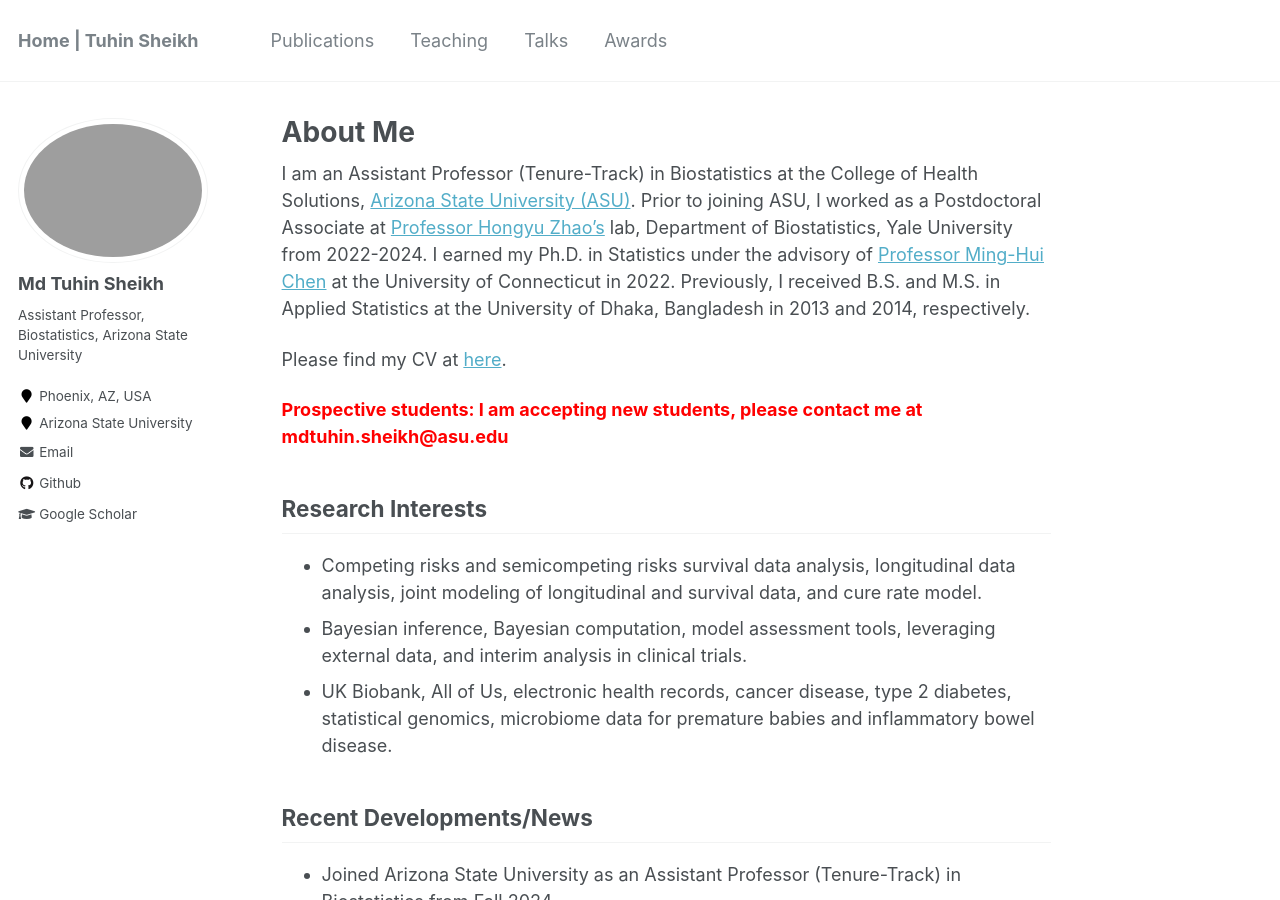
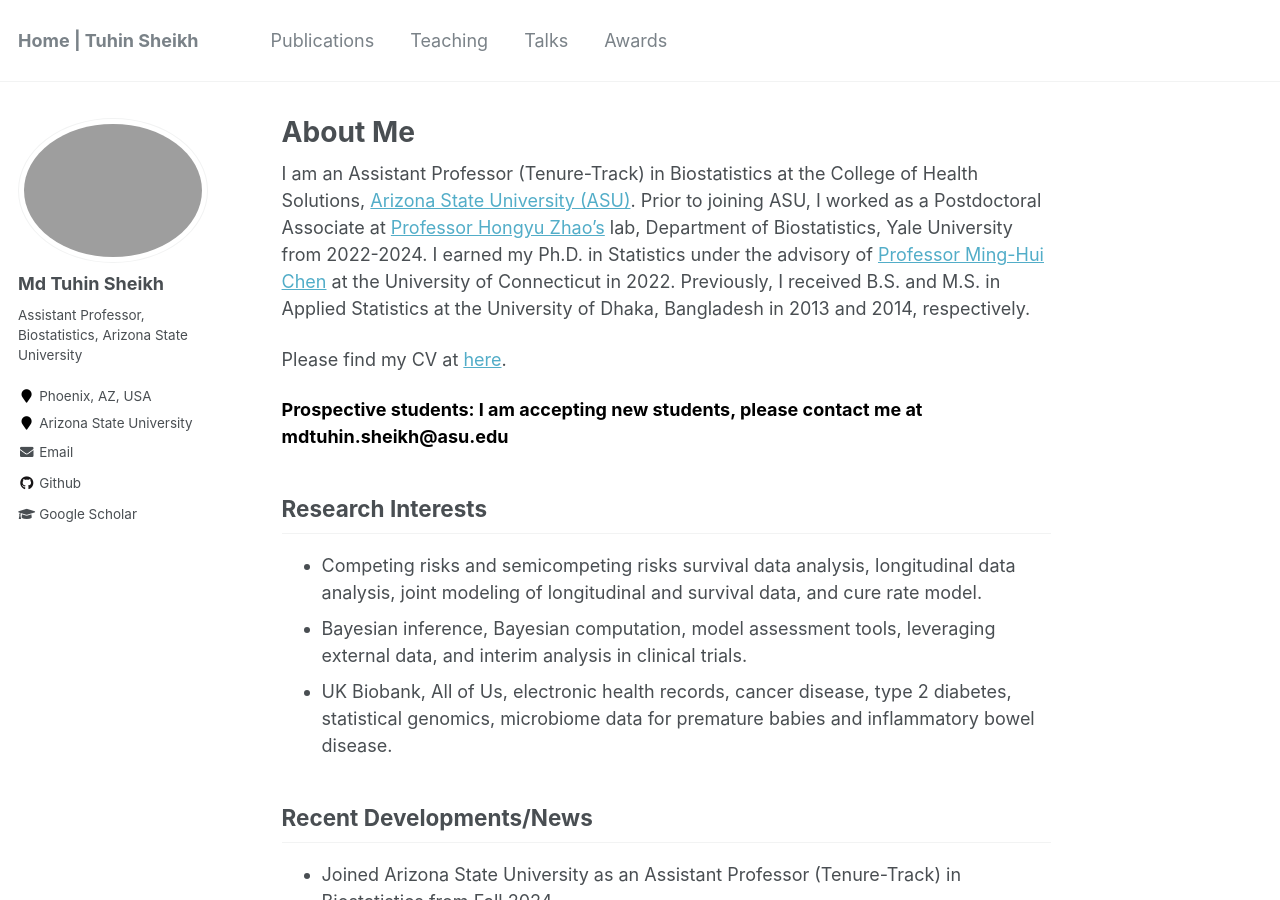
Before and after one commit to mdtuhinsheikh/mdtuhinsheikh.github.io, a Jekyll site: the page built from _pages/about.md, in a window 1280 px wide and 900 px high. Built offline with Jekyll 4.4.1, drawn with Linux system fonts in a browser that asks for light colours.

Commit message:
Update about.md

```diff
--- a/_pages/about.md
+++ b/_pages/about.md
@@ -11,7 +11,7 @@ I am an Assistant Professor (Tenure-Track) in Biostatistics at the College of He
 
 Please find my CV at [here](https://www.dropbox.com/scl/fi/sy1u8rr8v88s0ng293otr/CV_Sheikh_MdTuhin.pdf?rlkey=zlmn2gvg8p777acfznzz37e62&st=xu7fvckw&dl=0){:target="_blank"}.
 
-<strong style="color:red;">Prospective students: I am accepting new students, please contact me at mdtuhin.sheikh@asu.edu</strong>
+<strong style="color:black;">Prospective students: I am accepting new students, please contact me at mdtuhin.sheikh@asu.edu</strong>
 
 ## Research Interests
 - Competing risks and semicompeting risks survival data analysis, longitudinal data analysis, joint modeling of longitudinal and survival data, and cure rate model.
```
